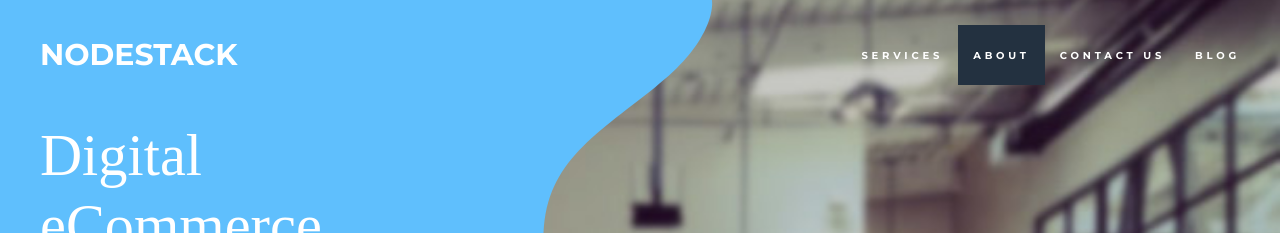
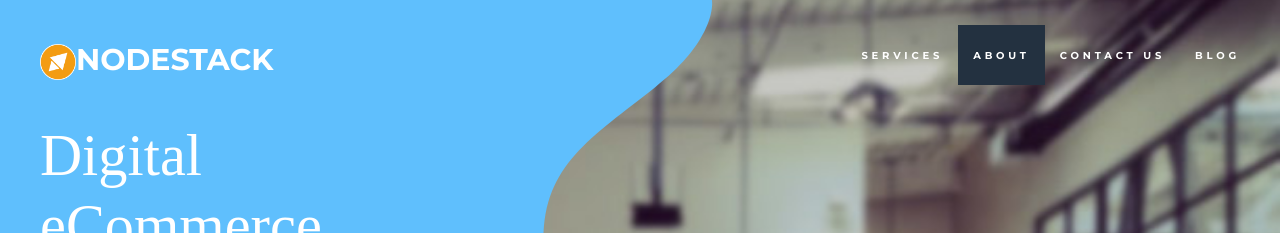
Before and after one commit to nodestack/nodestack.github.io, a Jekyll site: the page built from index.html, in a window 1280 px wide. Shown: the top 233 px of the page. Built offline with Jekyll 4.4.1, drawn with Linux system fonts in a browser that asks for light colours; some web fonts are replaced.

Commit message:
Update nav.html

```diff
--- a/_includes/nav.html
+++ b/_includes/nav.html
@@ -9,7 +9,7 @@
                     <span class="icon-bar"></span>
                     <span class="icon-bar"></span>
                 </button>
-                <a class="navbar-brand" href="#page-top">Nodestack</a>
+                <a class="navbar-brand" href="#page-top"> <img alt="main-logo" width="36" height="36" src="/img/logo.png">Nodestack</a>
             </div>
 
             <!-- Collect the nav links, forms, and other content for toggling -->
```
